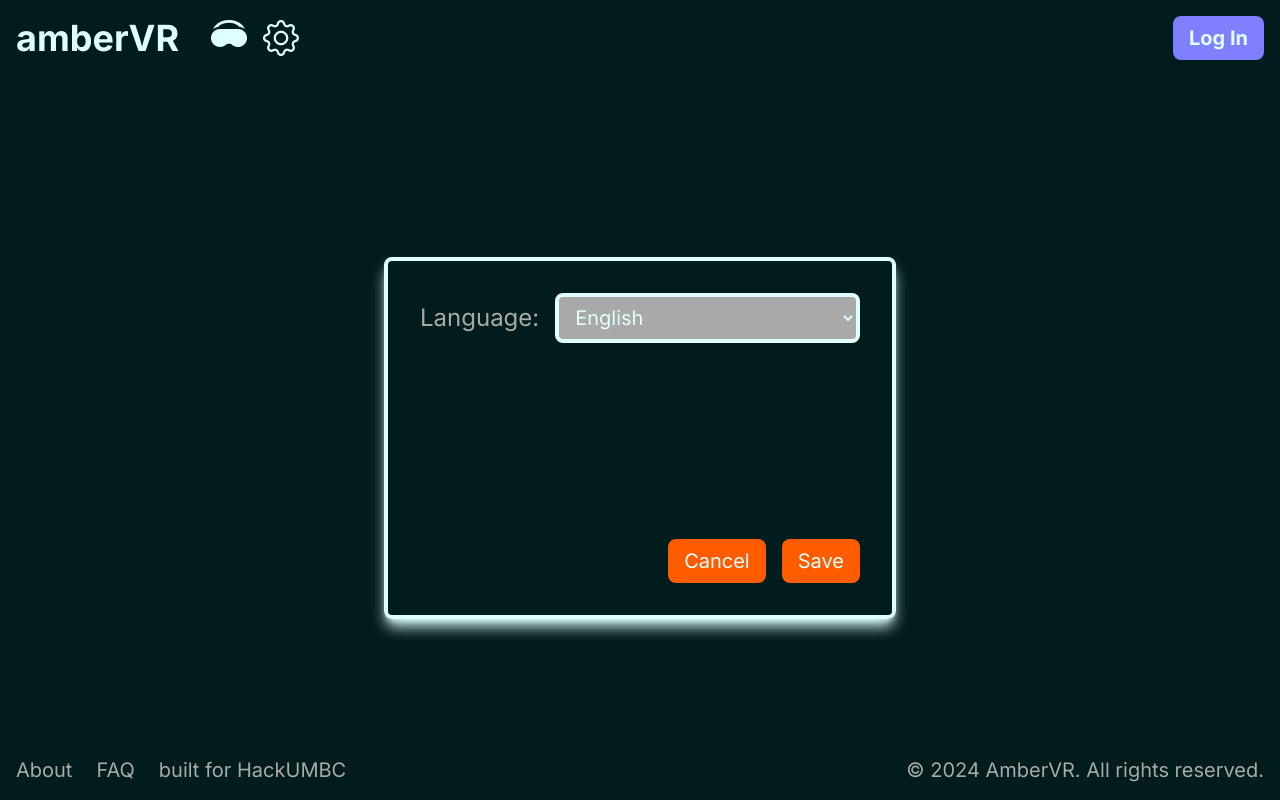
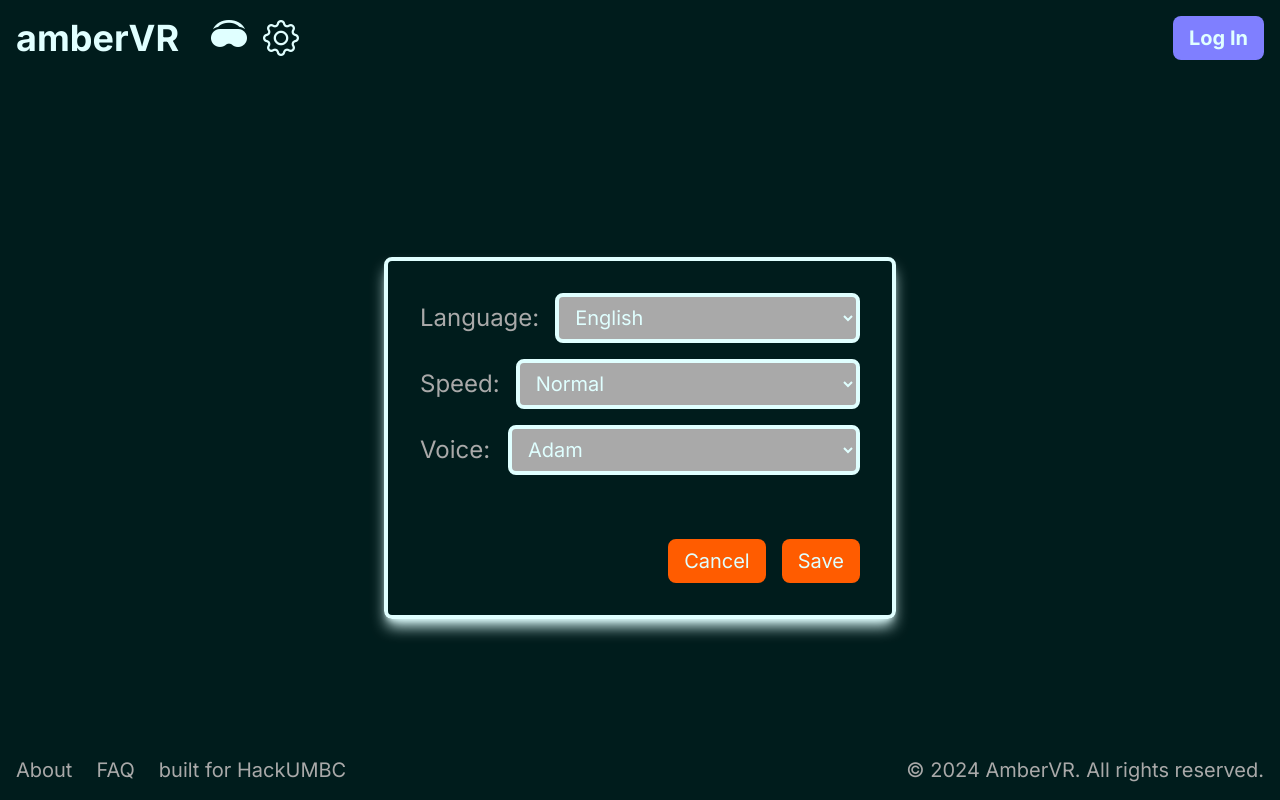
Before and after one commit to aryans-15/amber, a React (Create React App) app: page /settings in a window 1280 px wide. Built offline with nearby package versions, Linux system fonts and the light colour scheme; no server answers.

Commit message:
voice and speed settings

```diff
--- a/src/screens/Settings.js
+++ b/src/screens/Settings.js
@@ -6,7 +6,9 @@ import { db } from "../firebase";
 import { getAuth, onAuthStateChanged } from "firebase/auth";
 
 function Settings() {
-  const [language, setLanguage] = useState("English");
+  const [language, setLanguage] = useState("english");
+  const [speed, setSpeed] = useState("normal");
+  const [voice, setVoice] = useState("adam");
   const [userEmail, setUserEmail] = useState(null);
 
   const auth = getAuth();
@@ -24,8 +26,14 @@ function Settings() {
           if (userData.language) {
             setLanguage(userData.language);
           }
+          if (userData.speed) {
+            setSpeed(userData.speed);
+          }
+          if (userData.voice) {
+            setVoice(userData.voice);
+          }
         } else {
-          console.log("No user settings found. Using default language.");
+          console.log("No user settings found. Using default settings.");
         }
       }
     });
@@ -42,9 +50,9 @@ function Settings() {
     const userDocRef = doc(db, "users", userEmail);
 
     try {
-      const updatedData = { language };
+      const updatedData = { language, speed, voice };
       await setDoc(userDocRef, updatedData, { merge: true });
-      console.log("Language setting updated successfully!");
+      console.log("Settings updated successfully!");
     } catch (error) {
       console.error("Error updating document: ", error);
       console.log("Failed to update settings");
@@ -56,20 +64,47 @@ function Settings() {
       <Header />
       <div className="h-full w-full flex flex-grow items-center justify-center">
         <div className="flex flex-col p-8 text-disabled w-[40%] h-[50%] border-4 border-font shadow-lg shadow-font rounded-lg">
+          <div className="flex flex-col space-y-4">
             <div className="flex space-x-4 items-center justify-between">
               <p className="text-disabled text-2xl">Language: </p>
               <select
-              className="bg-disabled text-font border-4 border-font text-xl rounded-lg block w-full py-2 px-3"
+                className="bg-disabled text-font border-4 border-font text-xl rounded-lg block w-[80%] py-2 px-3"
                 value={language}
                 onChange={(e) => setLanguage(e.target.value)}
               >
-              <option value="English">English</option>
-              <option value="Spanish">Spanish</option>
-              <option value="Chinese">Chinese</option>
-              <option value="French">French</option>
-              <option value="Korean">Korean</option>
-              <option value="Japanese">Japanese</option>
+                <option value="english">English</option>
+                <option value="spanish">Spanish</option>
+                <option value="chinese">Chinese</option>
+                <option value="french">French</option>
+                <option value="korean">Korean</option>
+                <option value="japanese">Japanese</option>
               </select>
+            </div>
+            <div className="flex space-x-4 items-center justify-between">
+              <p className="text-disabled text-2xl">Speed: </p>
+              <select
+                className="bg-disabled text-font border-4 border-font text-xl rounded-lg block w-[80%] py-2 px-3"
+                value={speed}
+                onChange={(e) => setSpeed(e.target.value)}
+              >
+                <option value="slow">Slow</option>
+                <option value="normal">Normal</option>
+                <option value="fast">Fast</option>
+              </select>
+            </div>
+            <div className="flex space-x-4 items-center justify-between">
+              <p className="text-disabled text-2xl">Voice: </p>
+              <select
+                className="bg-disabled text-font border-4 border-font text-xl rounded-lg block w-[80%] py-2 px-3"
+                value={voice}
+                onChange={(e) => setVoice(e.target.value)}
+              >
+                <option value="adam">Adam</option>
+                <option value="alice">Alice</option>
+                <option value="chris">Chris</option>
+                <option value="daniel">Daniel</option>
+              </select>
+            </div>
           </div>
 
           <div className="flex justify-end space-x-4 mt-auto">
```
Lines whose indentation alone changed are shown as unchanged.
